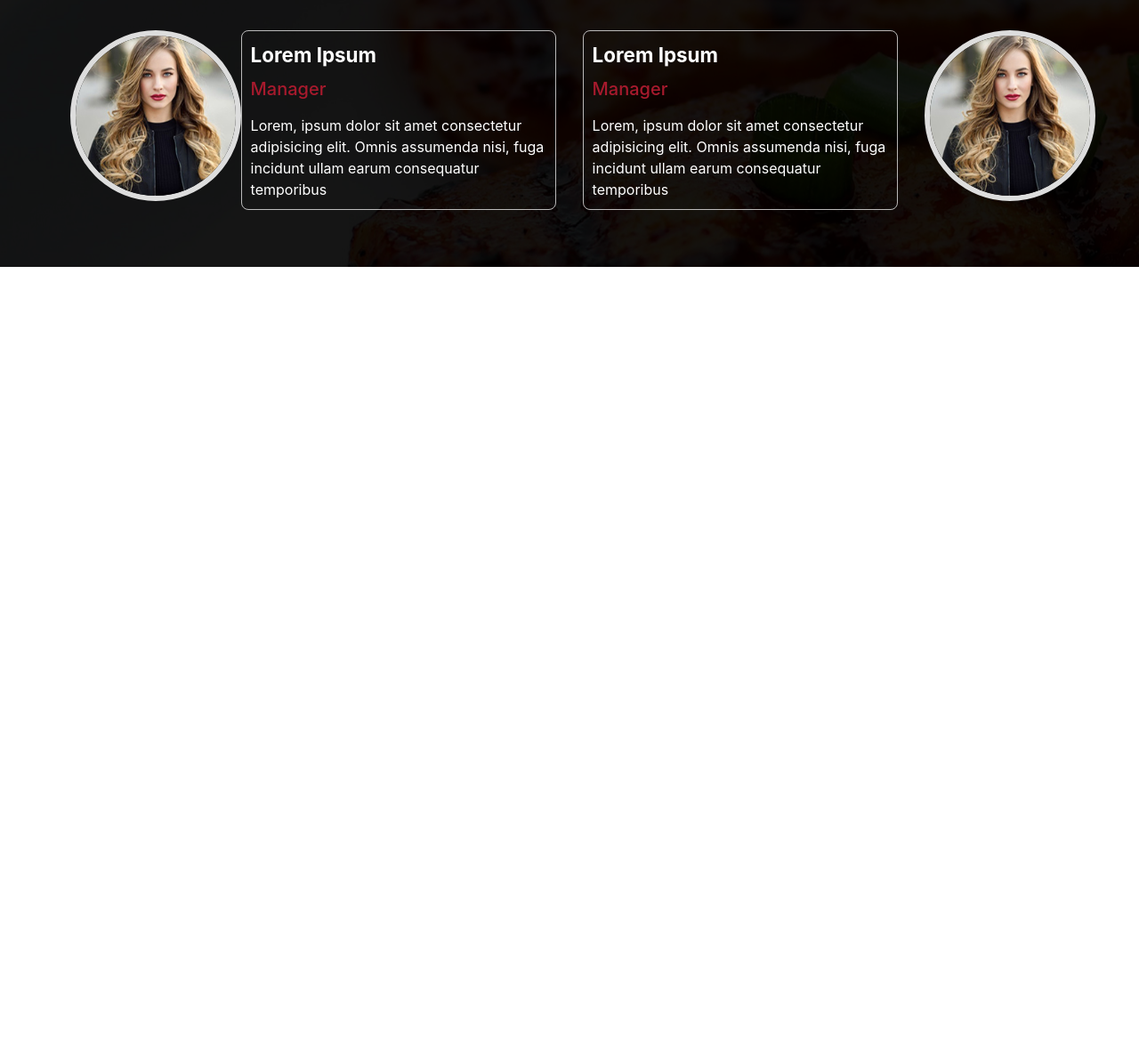
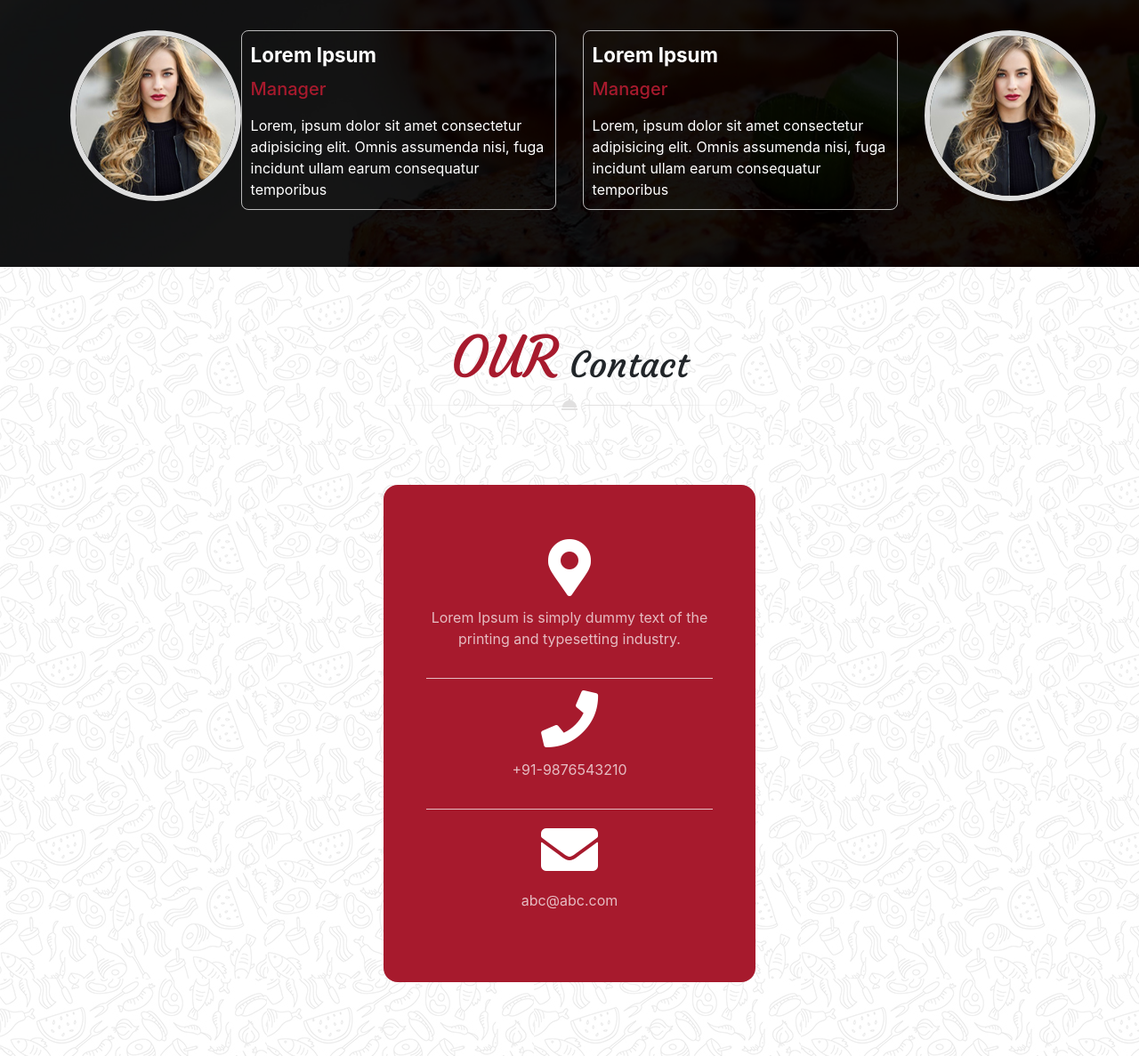
Before and after one commit to nisengwechristopher/git_bootstrap_les_chefs, a website: page index.html in a window 1280 px wide. Shown: the part 5894-7081 px from the top of the page at 89% size. Before the commit the page ends 6194 px from the top, so only its background shows below. Drawn offline with Linux system fonts and the light colour scheme.

Commit message:
fin section VI : contact

```diff
--- a/index.html
+++ b/index.html
@@ -359,5 +359,36 @@
 
 
 
+
+    <!-- section VI : contact -->
+
+
+
+
+    <section class="contact">
+        <h1 class="text4"><span class="text2">our</span> contact</h1>
+        <img src="/public/images/decoration_line.png" alt="">
+        <div class="contact-info container">
+            <ul>
+                <li>
+                    <i class="fas fa-map-marker-alt fa-4x"></i>
+                    <p>Lorem Ipsum is simply dummy text of the printing and typesetting industry.</p>
+
+                </li>
+                <li class="center">
+                    <i class="fas fa-phone fa-4x"></i>
+                    <a>+91-9876543210</a>
+                </li>
+                <li>
+                    <i class="fas fa-envelope fa-4x"></i>
+                    <a href="">abc@abc.com</a>
+                </li>
+            </ul>
+        </div>
+    </section>
+
+
+
+
 </body>
 </html>
--- a/src/sass/style.sass
+++ b/src/sass/style.sass
@@ -373,3 +373,42 @@ header
 
 
 ////////////////////////////////////////////////////
+
+// section VI : contact
+
+.contact
+    margin: 0 auto
+
+    padding: 4rem 0 .2rem 0
+    background-image: url("/public/images/main_bg.jpg")
+    text-align: center
+    .contact-info
+        margin: 5rem auto
+        width: 35%
+        ul
+            background-color: $color2
+            border-radius: 1rem
+            padding: 3rem
+            list-style: none
+            color: $color1
+            li
+                padding-bottom: 2rem
+            .center
+                border-top: 1px solid $color0
+                border-bottom: 1px solid $color0
+            a
+                display: block
+                text-decoration: none
+                color: $color0
+                padding-top: .8rem
+                &:hover
+                    color: $color1
+            p
+                margin-top: .8rem
+                color: $color0
+                &:hover
+                    color: $color1
+            i
+                margin-top: .8rem
+                &:hover
+                    color: $color0
```
Also changed, not shown: public/css/style.css, 1 other file. Lines whose indentation alone changed are shown as unchanged.
